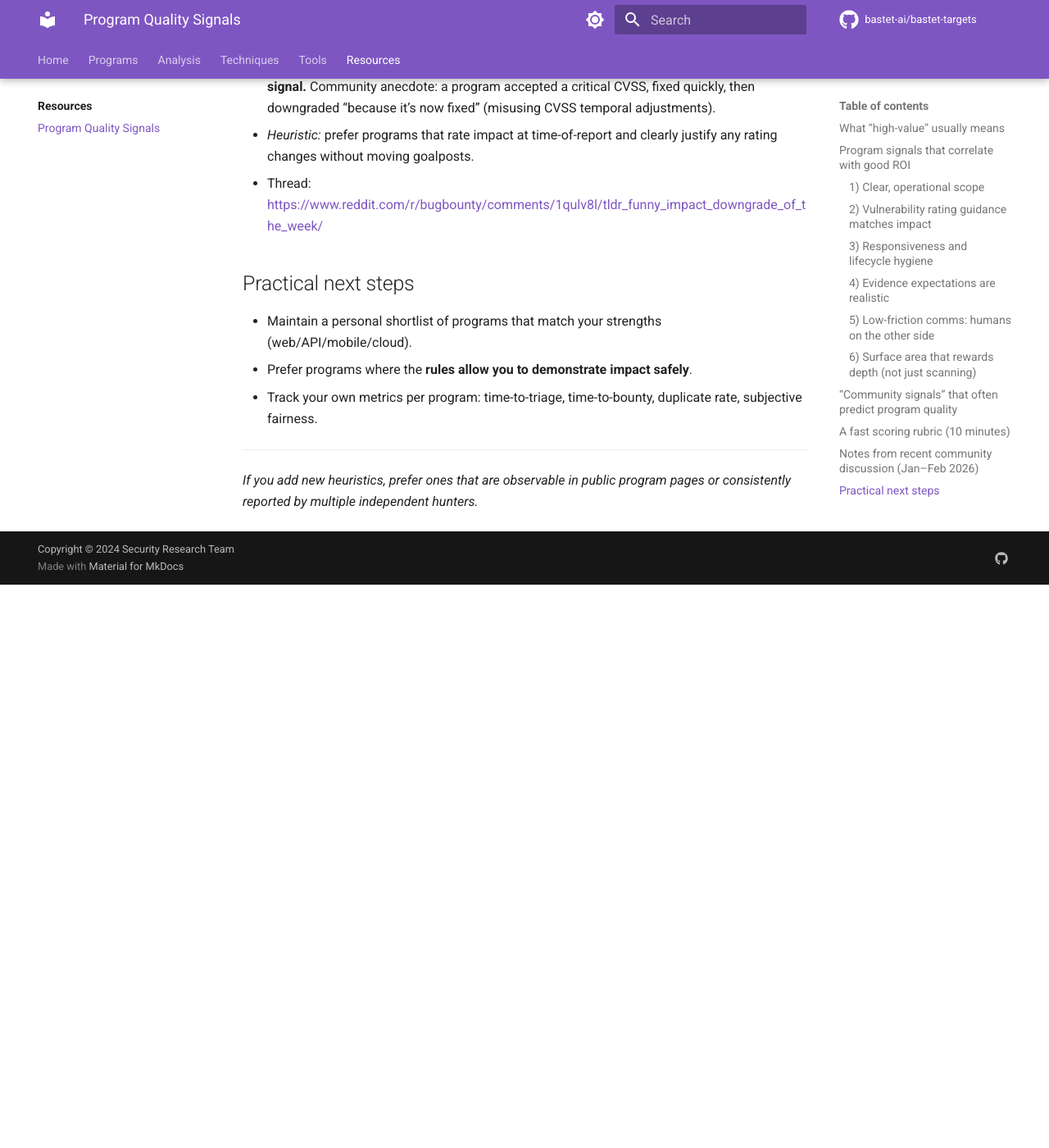
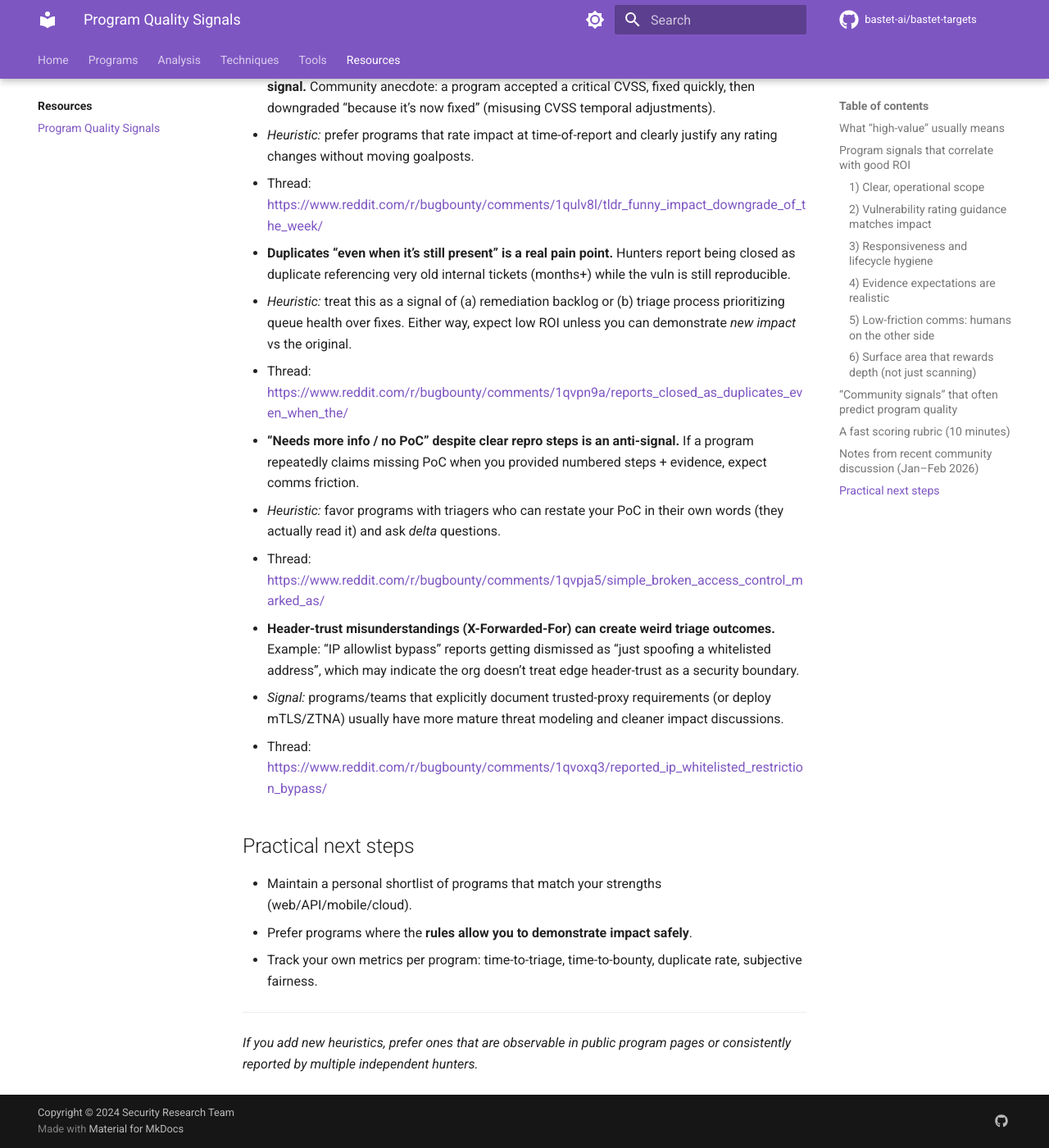
Before and after one commit to bastet-ai/bastet-targets, an MkDocs documentation site: the page built from docs/resources/program-quality-signals.md, in a window 1280 px wide and 1400 px high, scrolled down 4940 px. Shown: the whole window at 82% size. Built offline with MkDocs 1.6.1 and Material for MkDocs 9.7.7, drawn with Linux system fonts in a browser that asks for light colours; comment, search, counter and statistics services are not loaded; before the commit the page ends 5653 px from its top, so only the background shows below that.

Commit message:
Update program quality signals (community intel Feb 2026)

```diff
--- a/docs/resources/program-quality-signals.md
+++ b/docs/resources/program-quality-signals.md
@@ -139,6 +139,18 @@ Themes showing up repeatedly:
   - *Heuristic:* prefer programs that rate impact at time-of-report and clearly justify any rating changes without moving goalposts.
   - Thread: https://www.reddit.com/r/bugbounty/comments/1qulv8l/tldr_funny_impact_downgrade_of_the_week/
 
+- **Duplicates “even when it’s still present” is a real pain point.** Hunters report being closed as duplicate referencing very old internal tickets (months+) while the vuln is still reproducible.
+  - *Heuristic:* treat this as a signal of (a) remediation backlog or (b) triage process prioritizing queue health over fixes. Either way, expect low ROI unless you can demonstrate *new impact* vs the original.
+  - Thread: https://www.reddit.com/r/bugbounty/comments/1qvpn9a/reports_closed_as_duplicates_even_when_the/
+
+- **“Needs more info / no PoC” despite clear repro steps is an anti-signal.** If a program repeatedly claims missing PoC when you provided numbered steps + evidence, expect comms friction.
+  - *Heuristic:* favor programs with triagers who can restate your PoC in their own words (they actually read it) and ask *delta* questions.
+  - Thread: https://www.reddit.com/r/bugbounty/comments/1qvpja5/simple_broken_access_control_marked_as/
+
+- **Header-trust misunderstandings (X-Forwarded-For) can create weird triage outcomes.** Example: “IP allowlist bypass” reports getting dismissed as “just spoofing a whitelisted address”, which may indicate the org doesn’t treat edge header-trust as a security boundary.
+  - *Signal:* programs/teams that explicitly document trusted-proxy requirements (or deploy mTLS/ZTNA) usually have more mature threat modeling and cleaner impact discussions.
+  - Thread: https://www.reddit.com/r/bugbounty/comments/1qvoxq3/reported_ip_whitelisted_restriction_bypass/
+
 ## Practical next steps
 
 - Maintain a personal shortlist of programs that match your strengths (web/API/mobile/cloud).
```
